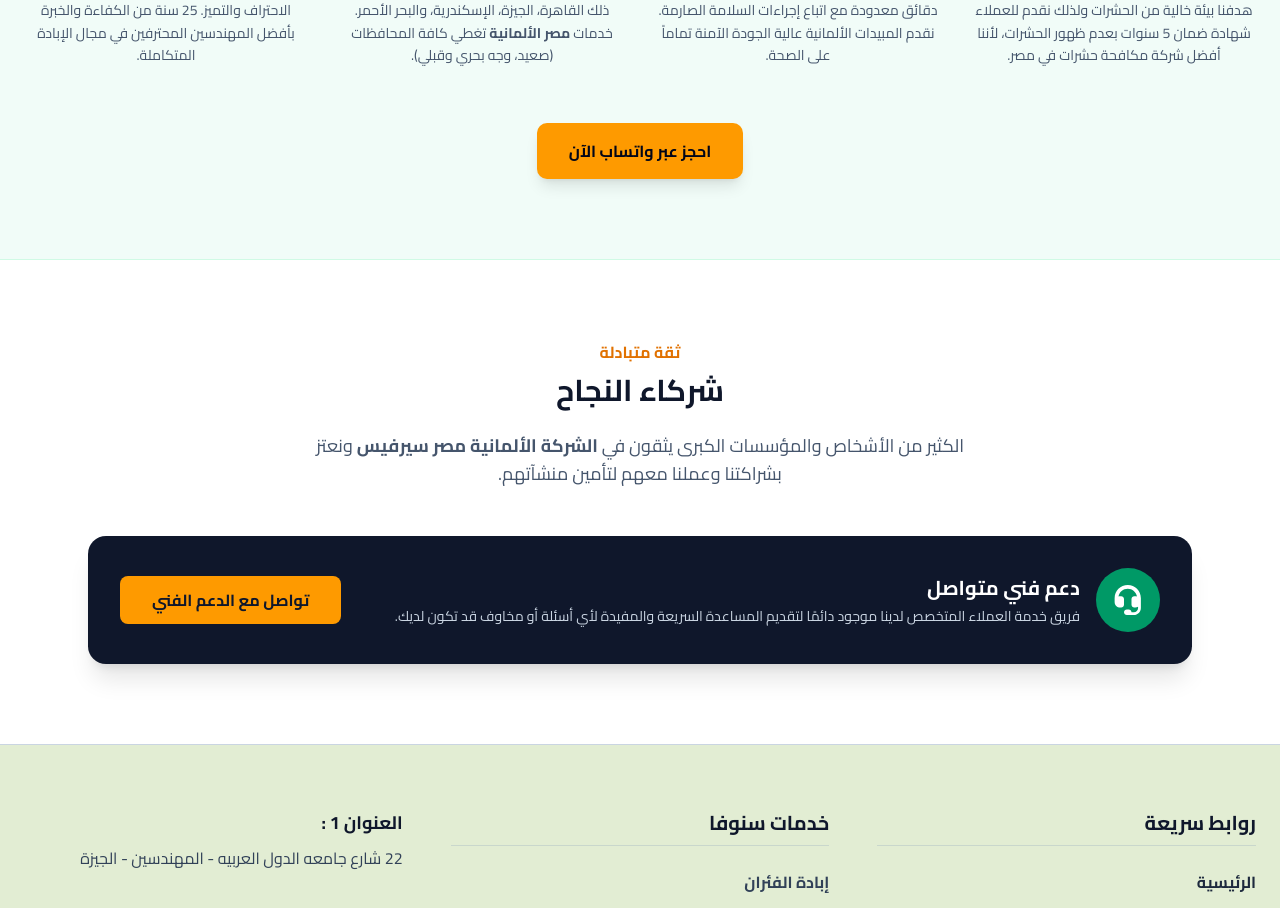
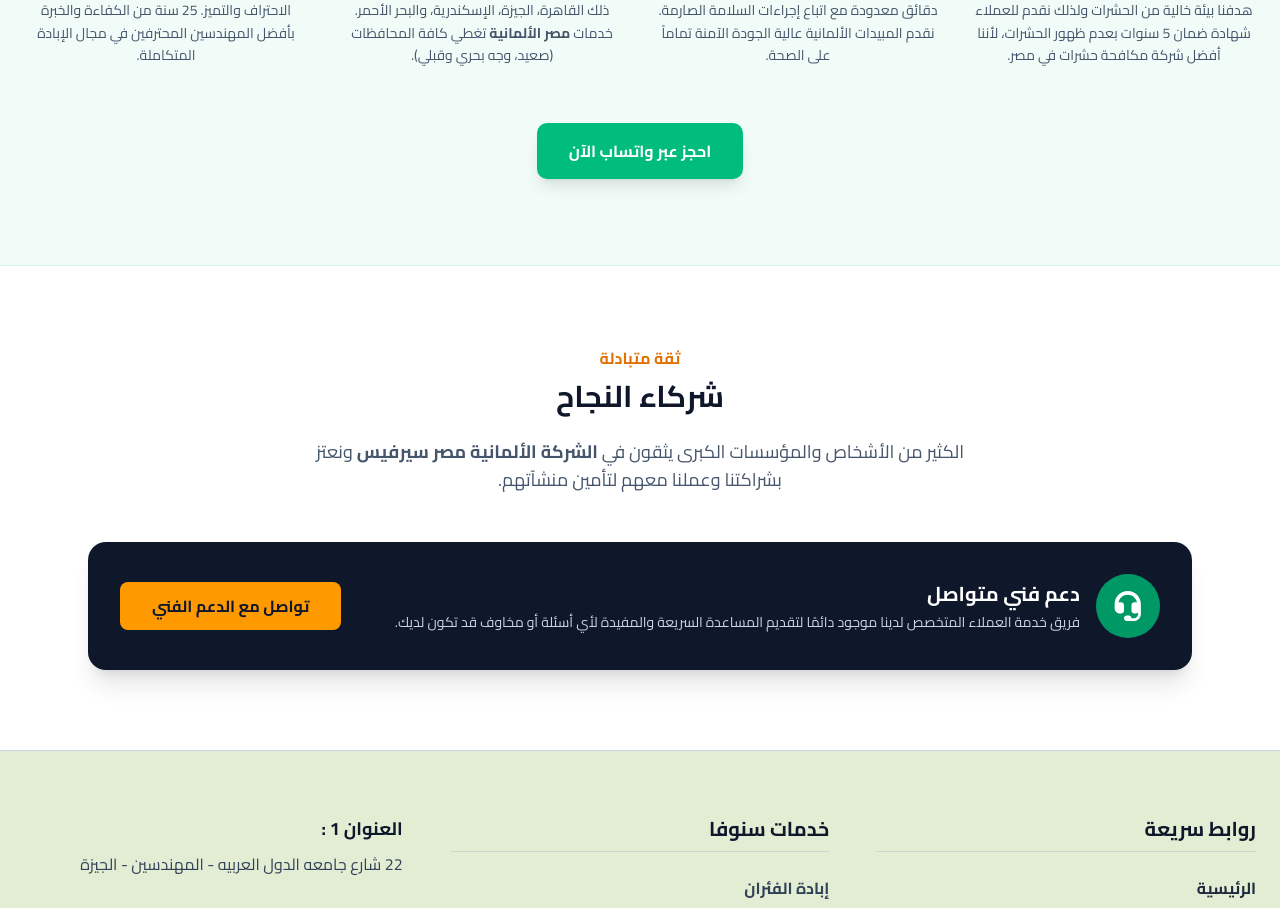
Before and after one commit to MohamedElgazwy/masr-alalmanyia, a Next.js app: page /about in a window 1280 px wide. Shown: the part 1640-2548 px from the top of the page. Built offline with nearby package versions, Linux system fonts and the light colour scheme.

Commit message:
editing photos and buttons

```diff
--- a/app/components/CallButtons.jsx
+++ b/app/components/CallButtons.jsx
@@ -16,7 +16,7 @@
     <a
       href={whatsappUrl}
       target="_blank"
-      className="inline-block bg-amber-500 hover:bg-amber-600 text-slate-950 font-bold px-8 py-4 rounded-xl shadow-lg transition-all hover:scale-105"
+      className="inline-block bg-emerald-500 mb-1.5  hover:bg-emerald-600 text-white font-bold px-8 py-4 rounded-xl shadow-lg transition-all hover:scale-105"
     >
       احجز عبر واتساب الآن
     </a>
--- a/app/components/Footer.jsx
+++ b/app/components/Footer.jsx
@@ -136,7 +136,7 @@
             </a>
 
           <a
-              href="https://wa.me/01111104638"
+  href="https://wa.me/201111104638"
   target="_blank"
   rel="noopener noreferrer"
   className="flex items-center justify-center gap-2 bg-green-600 hover:bg-green-700 text-white font-bold py-2.5 px-6 rounded-full shadow-sm transition dir-ltr"
```
Also changed, not shown: public/images/cockroach.jpg. Lines whose indentation alone changed are shown as unchanged.
